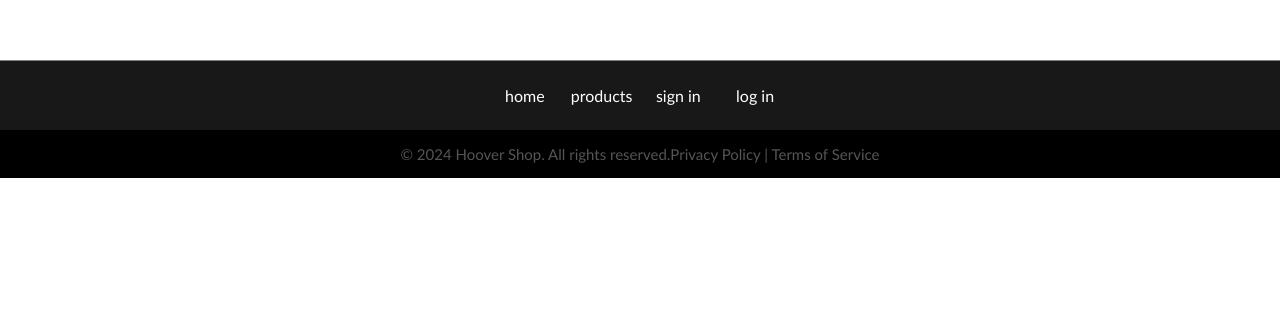
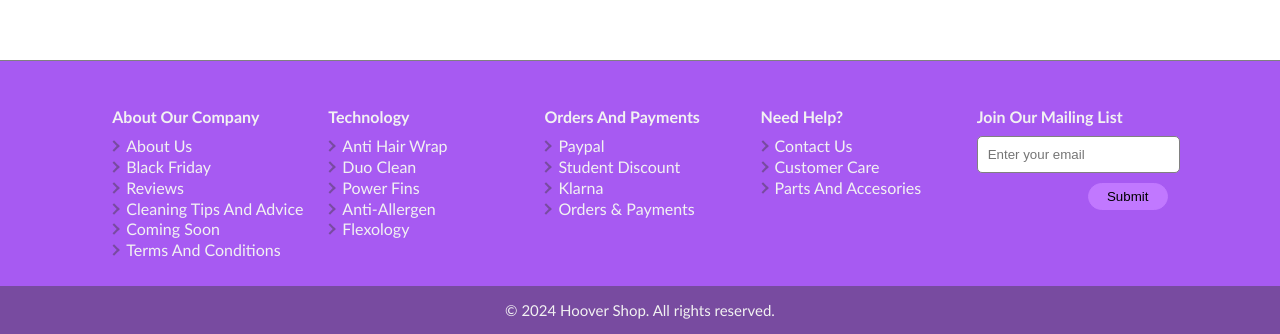
Before and after one commit to ioanTudo/hooverShop, a React (Create React App) app: page /hooverShop/checkout-page in a window 1280 px wide. Shown: the part 840-1174 px from the top of the page. Before the commit the page ends 1018 px from the top, so only its background shows below. Built offline with nearby package versions, Linux system fonts and the light colour scheme; a web font is replaced by a local one.

Commit message:
footer updated

```diff
--- a/src/App.css
+++ b/src/App.css
@@ -33,14 +33,6 @@
   color: #61dafb;
 }
 
-@keyframes App-logo-spin {
-  from {
-    transform: rotate(0deg);
-  }
-  to {
-    transform: rotate(360deg);
-  }
-}
 @media (min-width: 375px) {
   .cart_card {
     position: relative;
@@ -124,11 +116,32 @@
     font-size: 25px;
     text-transform: capitalize;
 
+    border: 0;
+    border-radius: 10px;
+
+    color: white;
+
     margin: auto;
 
     width: 100%;
+
+    background-color: rgb(167, 90, 242);
+
+    cursor: pointer;
+  }
+  .amount_container button {
+    cursor: pointer;
   }
 
+  .checkout_container button:hover {
+    background-color: rgb(138, 43, 226);
+  }
+  .checkout_container button:disabled {
+    background-color: rgb(203, 148, 255);
+    color: #f2f2f2;
+    border: 1px solid #bfbfbf;
+    cursor: not-allowed;
+  }
   .optionsBtn_container {
     margin: 20px 0;
 
--- a/src/component/footer/footer.css
+++ b/src/component/footer/footer.css
@@ -5,22 +5,44 @@
 
     border-top: 1px groove gray;
 
-    background-color: #181818;
+    background-color: rgb(167, 90, 242);
   }
-  .nav_ul {
+  h4 {
+    text-align: left;
+  }
+  .footerNav_link {
     display: grid;
-    grid-template-columns: 1fr 1fr 1fr 1fr;
+    grid-template-columns: 1fr 1fr 1fr 1fr 1fr;
 
     margin: auto;
 
-    gap: 15px;
+    gap: 25px;
 
     list-style-type: none;
 
     padding: 25px;
+
+    text-transform: capitalize;
   }
   .footerNav_link {
-    color: white;
+    color: #f2f2f2;
+  }
+  .footerNav_link h4 {
+    margin-bottom: 10px;
+  }
+
+  .footer_submenu {
+    list-style-type: none;
+
+    text-align: left;
+
+    line-height: 1.3;
+
+    padding: 0;
+    margin: 0;
+  }
+  .footer_submenu a {
+    color: #f2f2f2;
   }
   .copyright_container {
     display: flex;
@@ -31,7 +53,71 @@
 
     font-size: 15px;
 
-    color: #555;
-    background-color: #000;
+    background-color: rgb(120, 75, 160);
+    color: #f2f2f2;
+  }
+  .footerNav_links {
+    padding-left: 0.875rem;
+  }
+  footer li {
+    position: relative;
+
+    padding-left: 0.875rem;
+  }
+  footer a:hover {
+    text-decoration: underline;
+  }
+  footer a::before {
+    content: "";
+
+    position: absolute;
+    top: 0.375rem;
+    left: -0.125rem;
+
+    width: 0.375rem;
+    height: 0.375rem;
+
+    transform: rotate(-45deg);
+
+    border-bottom: 0.125rem solid rgb(120, 75, 160);
+    border-right: 0.125rem solid rgb(120, 75, 160);
+  }
+
+  .footer_form_container form {
+    display: grid;
+    grid-template-columns: 1fr;
+
+    padding: 0;
+
+    max-width: 300px;
+
+    gap: 10px;
+  }
+  .footer_form_container input {
+    width: 100%;
+
+    padding-right: 0;
+  }
+  .footer_form_container button {
+    border-radius: 20px;
+    border: 1px solid rgb(193, 120, 255);
+
+    padding: 5px;
+
+    width: 80px;
+
+    grid-column: 1 / 2;
+    grid-row: 2/3;
+
+    margin-right: 0;
+
+    justify-self: right;
+
+    background-color: rgb(193, 120, 255);
+  }
+  .footer_form_container button:hover {
+    background-color: rgb(137, 61, 186);
+
+    cursor: pointer;
   }
 }
--- a/src/component/footer/footerContainer.jsx
+++ b/src/component/footer/footerContainer.jsx
@@ -1,23 +1,23 @@
-import { NAVList } from "../../data";
+import { FOOTER_items } from "../../data";
 import { FooterDisplay } from "./footerDisplay";
-
 import "./footer.css";
 
 export const FooterContainer = () => {
   return (
     <footer>
-      <ul className="nav_ul">
-        {NAVList.map((navItem) => (
+      <nav className="footerNav_link">
+        {FOOTER_items.map((navItem) => (
           <FooterDisplay
             name={navItem.name}
             pathLink={navItem.pathLink}
             key={navItem.id}
+            submenu={navItem.submenu}
           />
         ))}
-      </ul>
+      </nav>
+
       <div className="copyright_container">
         <p>&copy; 2024 Hoover Shop. All rights reserved.</p>
-        <p>Privacy Policy | Terms of Service</p>
       </div>
     </footer>
   );
--- a/src/component/footer/footerDisplay.jsx
+++ b/src/component/footer/footerDisplay.jsx
@@ -1,13 +1,57 @@
 import { NavLink } from "react-router-dom";
+import { useState } from "react";
 
-export const FooterDisplay = ({ pathLink, name, id }) => {
+export const FooterDisplay = ({ pathLink, name, submenu, id }) => {
+  const [email, setEmail] = useState("");
+
+  const handlePageSelect = (pageName) => {
+    console.log(`Page selected in footer: ${pageName}`);
+  };
+
+  const handleEmailChange = (e) => {
+    setEmail(e.target.value);
+  };
+
+  const handleSubmit = (e) => {
+    e.preventDefault();
+
+    console.log(`Submitted email: ${email}`);
+  };
+
   return (
     <>
-      <li key={id}>
-        <NavLink className="footerNav_link" to={pathLink}>
-          {name}
-        </NavLink>
-      </li>
+      <div>
+        <h4>{name}</h4>
+        {submenu && submenu.length > 0 && (
+          <ul className="footer_submenu">
+            {submenu.map((item) => (
+              <li className="footer_nav_links" key={item.id}>
+                <NavLink
+                  to={pathLink}
+                  onClick={() => handlePageSelect(item.name)}
+                  className="submenu_link"
+                >
+                  {item.name}
+                </NavLink>
+              </li>
+            ))}
+          </ul>
+        )}
+        {name === "join our mailing list" && (
+          <div className="footer_form_container">
+            <form onSubmit={handleSubmit}>
+              <input
+                type="email"
+                value={email}
+                onChange={handleEmailChange}
+                placeholder="Enter your email"
+                required
+              />
+              <button type="submit">Submit</button>
+            </form>
+          </div>
+        )}
+      </div>
     </>
   );
 };
--- a/src/component/header/header.css
+++ b/src/component/header/header.css
@@ -103,10 +103,10 @@
     position: absolute;
     top: 100%;
     left: 50%;
+
     transform: translateX(-50%);
 
     display: flex;
-
     flex-direction: column;
 
     list-style: none;
@@ -117,15 +117,20 @@
 
     margin: 0;
 
-    border: 1px solid gray;
+    border: 1px solid rgb(167, 90, 242);
 
     justify-content: center;
 
-    background-color: aliceblue;
+    background-color: rgb(203, 148, 255);
+
+    color: #404040;
 
     min-width: 150px;
 
     z-index: 999999;
+  }
+  .submenu_container ul a {
+    color: #404040;
   }
 
   .submenu_container li {
--- a/src/component/header/headerDisplay.jsx
+++ b/src/component/header/headerDisplay.jsx
@@ -2,7 +2,6 @@ import { NavLink } from "react-router-dom";
 import "./header.css";
 
 import { useState } from "react";
-import { NAVList } from "../../data";
 
 export const HeaderDisplay = ({
   pathLink,
--- a/src/component/hero/hero.css
+++ b/src/component/hero/hero.css
@@ -3,7 +3,9 @@
     display: grid;
     grid-template-columns: 1fr;
 
-    border: 1px groove black;
+    color: rgb(138, 43, 226);
+
+    border: 1px groove white;
 
     height: 100vh;
 
@@ -19,11 +21,16 @@
     text-transform: capitalize;
 
     border-radius: 40px;
+    border: 0px;
 
     cursor: pointer;
+
+    background-color: rgb(167, 90, 242);
+
+    color: white;
   }
   .hero_container button:hover {
-    background-color: red;
+    background-color: rgb(138, 43, 226);
   }
   .hero_content_container {
     position: absolute;
--- a/src/data.js
+++ b/src/data.js
@@ -137,3 +137,120 @@ export const NAVList = [
   { id: 2, name: "sign in", pathLink: "/signIn-page" },
   { id: 3, name: "log in", pathLink: "/logIn-page" },
 ];
+
+export const FOOTER_items = [
+  {
+    id: 0,
+    name: "about our company",
+    submenu: [
+      {
+        id: 0,
+        name: "about us",
+        pathLink: "/about-us",
+      },
+      {
+        id: 1,
+        name: "black friday",
+        pathLink: "/black-friday",
+      },
+      {
+        id: 2,
+        name: "reviews",
+        pathLink: "/reviews",
+      },
+      {
+        id: 3,
+        name: "cleaning tips and advice",
+        pathLink: "/cleaning-tips",
+      },
+      {
+        id: 4,
+        name: "coming soon",
+        pathLink: "/coming-soon",
+      },
+      {
+        id: 5,
+        name: "terms and conditions",
+        pathLink: "/terms-and-conditions",
+      },
+    ],
+  },
+  {
+    id: 1,
+    name: "Technology",
+    submenu: [
+      {
+        id: 0,
+        name: "anti hair wrap",
+        pathLink: "/about-us",
+      },
+      {
+        id: 1,
+        name: "duo clean",
+        pathLink: "/black-friday",
+      },
+      {
+        id: 2,
+        name: "power fins",
+        pathLink: "/reviews",
+      },
+      {
+        id: 3,
+        name: "anti-allergen",
+        pathLink: "/cleaning-tips",
+      },
+      {
+        id: 4,
+        name: "flexology",
+        pathLink: "/coming-soon",
+      },
+    ],
+  },
+  {
+    id: 2,
+    name: "Orders and payments",
+    submenu: [
+      {
+        id: 0,
+        name: "paypal",
+      },
+      {
+        id: 1,
+        name: "student discount",
+      },
+      {
+        id: 2,
+        name: "klarna",
+      },
+      {
+        id: 3,
+        name: "orders & payments",
+      },
+    ],
+  },
+  {
+    id: 3,
+    name: "Need Help?",
+    submenu: [
+      {
+        id: 0,
+        name: "contact us",
+        pathLink: "/contact-us",
+      },
+      {
+        id: 1,
+        name: "customer care",
+        pathLink: "/contact-us",
+      },
+      {
+        id: 2,
+        name: "parts and accesories",
+        pathLink: "/contact-us",
+      },
+    ],
+  },
+  {
+    id: 4,
+    name: "join our mailing list",
+  },
+];
--- a/src/pages/cordedVacPage/products.css
+++ b/src/pages/cordedVacPage/products.css
@@ -1,6 +1,6 @@
 .products_container {
   display: grid;
-  grid-template-columns: 1fr 1fr;
+  grid-template-columns: 1fr 1fr 1fr;
 
   gap: 20px;
 }
@@ -11,10 +11,15 @@
   display: grid;
   grid-template-columns: 1fr;
 
-  border: 1px solid gray;
+  border: 1px solid #bfbfbf;
+
   border-radius: 10px;
 
   padding: 20px 5px;
+
+  width: 500px;
+
+  margin: auto;
 
   font-family: "Roboto Flex", sans-serif;
   font-optical-sizing: auto;
@@ -23,8 +28,8 @@
   font-variation-settings: "slnt" 0, "wdth" 100, "GRAD" 0, "XOPQ" 96, "XTRA" 468,
     "YOPQ" 79, "YTAS" 750, "YTDE" -203, "YTFI" 738, "YTLC" 514, "YTUC" 712;
 }
-.product_page {
-  color: black;
+.products_container h3 {
+  color: #404040;
 }
 .product_img {
   width: 120px;
@@ -36,12 +41,26 @@
 
   margin: auto;
 }
+
+.product_item > button:hover {
+  background-color: rgb(138, 43, 226);
+}
 .product_item > button {
   width: 100px;
   height: 50px;
 
+  background-color: rgb(167, 90, 242);
+
+  border: 0px;
+  border-radius: 10px;
+
+  color: white;
+
   margin: auto;
+
+  cursor: pointer;
 }
+
 .products_wrapper {
   padding: 10px;
 
```
Also changed, not shown: src/pages/cordlessVacPage/cordlessVac.css (added).
